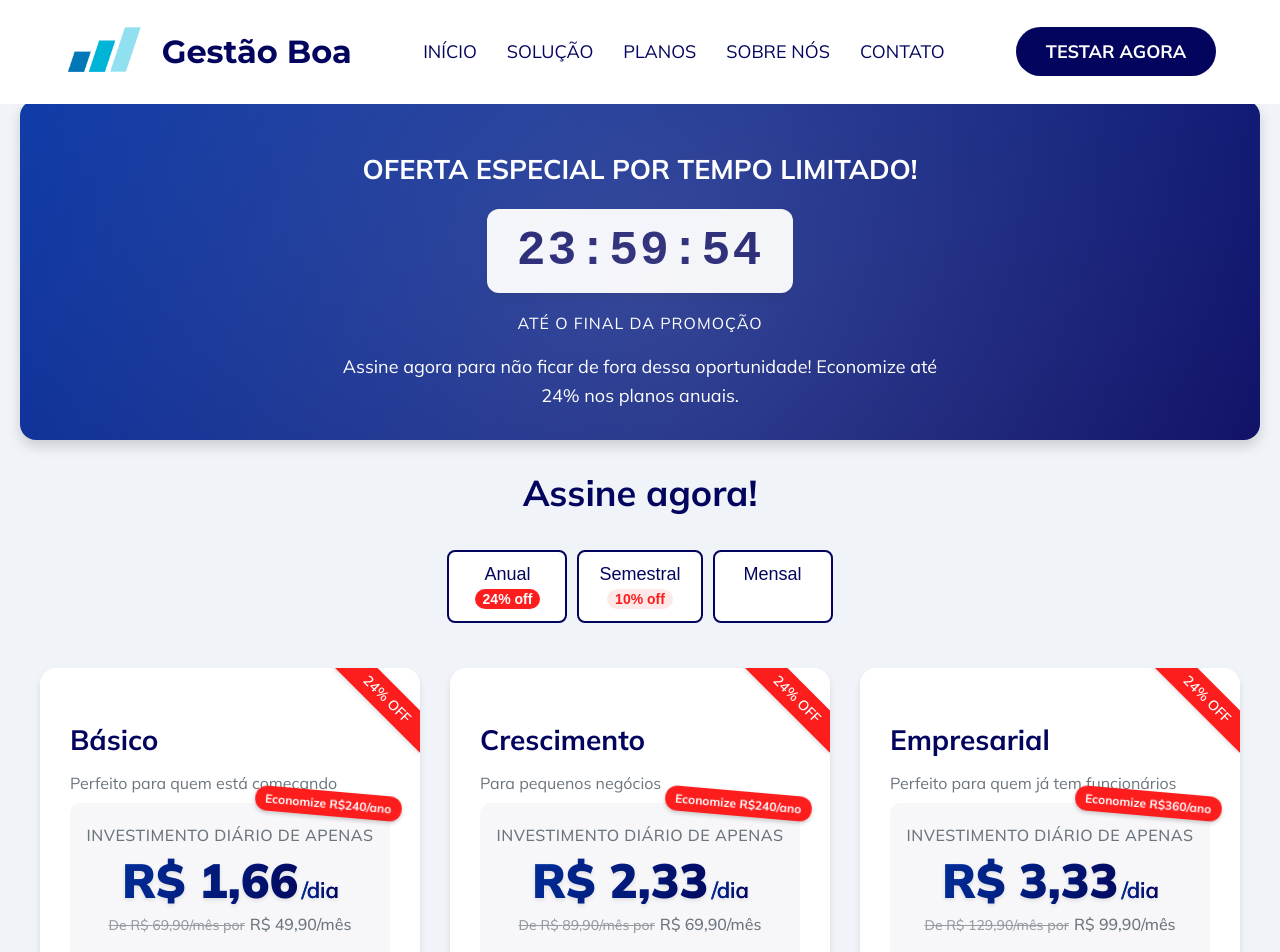
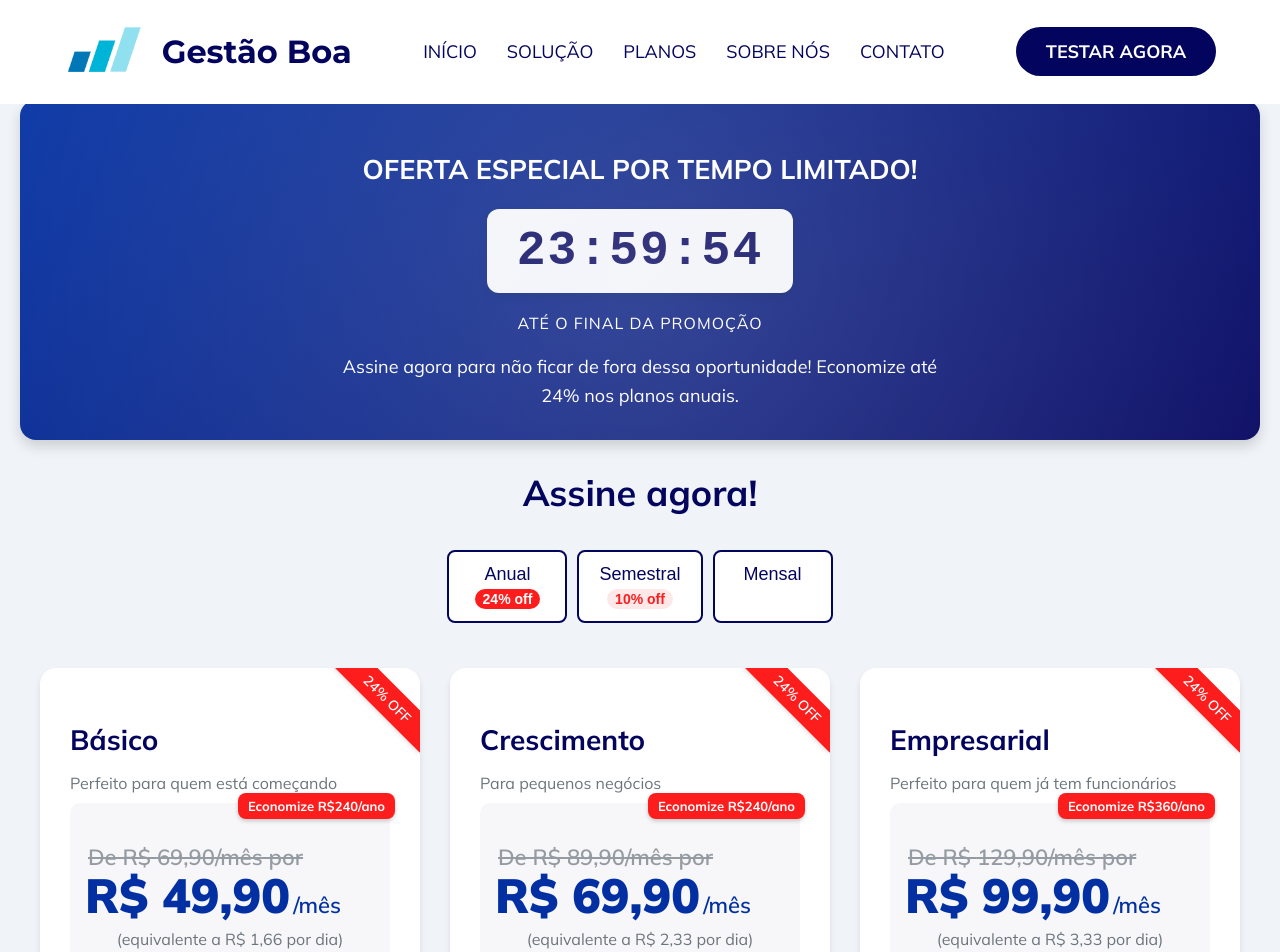
Before and after one commit to gestaoboa/gestaoboa.com.br, a React (Vite) app: page /preco in a window 1280 px wide. Shown: the top 952 px of the page. Built offline with nearby package versions, Linux system fonts and the light colour scheme.

Commit message:
versao final com economize por ano errado

```diff
--- a/src/pages/Price/components/PriceTag.tsx
+++ b/src/pages/Price/components/PriceTag.tsx
@@ -24,6 +24,11 @@
     const monthlySavings = originalPriceNum - currentPriceNum;
     const yearlySavings = monthlySavings * 12;
 
+    // Exemplo para verificação:
+    // Se o plano original é R$ 69,90 e com desconto fica R$ 53,75
+    // Economia mensal: R$ 16,15
+    // Economia anual: R$ 193,80
+
     return yearlySavings.toFixed(0);
   };
 
@@ -34,23 +39,17 @@
       {savings && (
         <div className="savings-badge">Economize R${savings}/ano</div>
       )}
-
-      <div className="price-tag-header">
-        <span className="investment-label">Investimento diário de apenas</span>
+      {/* Preço mensal em destaque */}
+      <div className="monthly-price-large">
+        {showDiscount && originalPrice && (
+          <span className="original-price">De R$ {originalPrice}/mês por </span>
+        )}
+        R$ {monthlyPrice}
+        <span>/mês</span>
       </div>
-
-      {/* Preço diário em destaque */}
-      <div className="daily-price">
-        R$ {dailyPrice.toFixed(2).replace(".", ",")}
-        <span>/dia</span>
-      </div>
-
-      {/* Preço mensal em tamanho menor */}
-      <div className="monthly-price">
-        {showDiscount && originalPrice && (
-          <span className="original-price">De R$ {originalPrice}/mês por</span>
-        )}
-        R$ {monthlyPrice}/mês
+      {/* Preço diário em tamanho menor */}
+      <div className="daily-price-small">
+        (equivalente a R$ {dailyPrice.toFixed(2).replace(".", ",")} por dia)
       </div>
     </div>
   );
--- a/src/pages/Price/styles.css
+++ b/src/pages/Price/styles.css
@@ -430,41 +430,34 @@
   margin-left: 5px;
 }
 
-.daily-price {
+.monthly-price-large {
   font-size: 48px;
   color: #0230a2;
   font-weight: 900;
   margin-bottom: 10px;
   line-height: 1;
-  background: linear-gradient(90deg, #0230a2, #03045e);
-  -webkit-background-clip: text;
-  background-clip: text;
-  -webkit-text-fill-color: transparent;
-  text-shadow: 0px 2px 4px rgba(0,0,0,0.1);
-  position: relative;
-  animation: pulsatePrice 2s ease-in-out infinite;
 }
 
-@keyframes pulsatePrice {
-  0% {
-    transform: scale(1);
-  }
-  50% {
-    transform: scale(1.05);
-  }
-  100% {
-    transform: scale(1);
-  }
-}
-
-.daily-price span {
+.monthly-price-large span {
   font-size: 22px;
   font-weight: 600;
   margin-left: 3px;
-  background: linear-gradient(90deg, #0230a2, #03045e);
-  -webkit-background-clip: text;
-  background-clip: text;
-  -webkit-text-fill-color: transparent;
+}
+
+.daily-price-small {
+  font-size: 16px;
+  color: #6c757d;
+  margin-bottom: 5px;
+  font-weight: 400;
+}
+
+/* Classes originais mantidas para compatibilidade */
+.daily-price {
+  font-size: 18px;
+  color: #6c757d;
+  margin-bottom: 10px;
+  font-weight: 500;
+  font-style: italic;
 }
 
 .monthly-price {
@@ -478,12 +471,11 @@
   display: flex;
   flex-direction: column;
   align-items: center;
-  margin-bottom: 20px;
-  padding: 15px 0;
+  margin-bottom: 25px;
   position: relative;
   background-color: rgba(3, 4, 94, 0.03);
   border-radius: 10px;
-  padding: 20px 10px;
+  padding: 20px 15px;
 }
 
 .price-container::after {
@@ -492,9 +484,9 @@
   bottom: 0;
   left: 50%;
   transform: translateX(-50%);
-  width: 80%;
+  width: 60%;
   height: 1px;
-  background: linear-gradient(90deg, transparent, rgba(3, 4, 94, 0.3), transparent);
+  background-color: rgba(3, 4, 94, 0.1);
 }
 
 .price-tag-header {
@@ -505,22 +497,20 @@
 .investment-label {
   font-size: 16px;
   font-weight: 500;
-  color: #6c757d;
-  text-transform: uppercase;
-  letter-spacing: 0.5px;
+  color: #03045e;
+  margin-bottom: 5px;
 }
 
 .savings-badge {
   position: absolute;
-  top: -12px;
-  right: -12px;
+  top: -10px;
+  right: -5px;
   background-color: #FD1D1D;
   color: white;
-  font-size: 12px;
+  font-size: 13px;
   font-weight: 700;
   padding: 5px 10px;
-  border-radius: 12px;
-  transform: rotate(5deg);
+  border-radius: 8px;
   box-shadow: 0 2px 4px rgba(0, 0, 0, 0.2);
   z-index: 2;
 }
```
